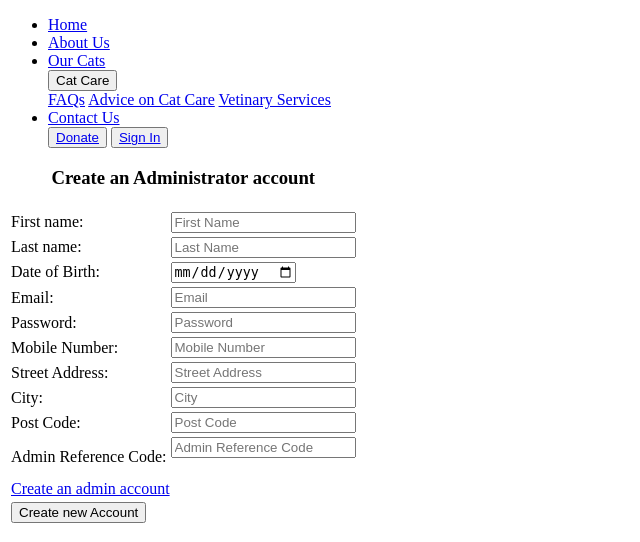
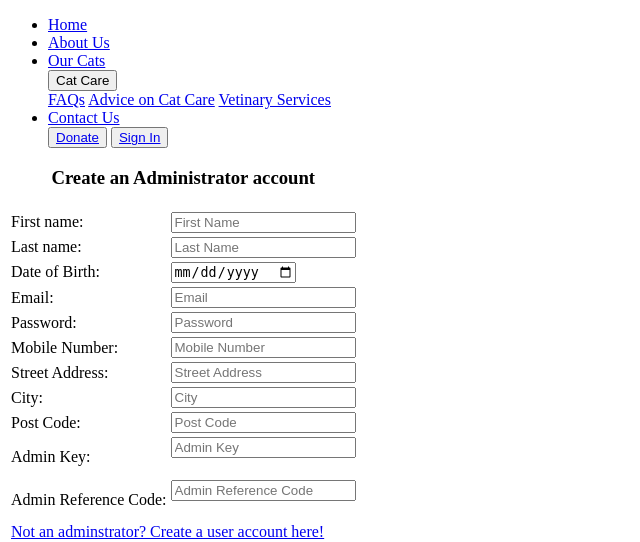
Before and after one commit to dylan3489/cat-website, a PHP site: page /adminSignUpPage.php in a window 1280 px wide. Shown: the part 326-868 px from the top of the page, without its empty margins (0-640 px from the left). Run offline with PHP 8.4, Linux system fonts and the light colour scheme; some libraries are stand-ins or nearby versions; grey boxes are pictures that could not be loaded.

Commit message:
Update adminSignUpPage.php
tested and updated php for connecting to and updating database on account creation

```diff
--- a/nlhPages/adminSignUpPage.php
+++ b/nlhPages/adminSignUpPage.php
@@ -2,7 +2,13 @@
 session_start();
 
 require 'connectdb.php';
-// Check that the form has been submitted, using POST to check for hte submit key.
+
+// if the user is logged in, they are redirected
+if(isset($_SESSION['user_id'])){
+    header('Location:homePage.php');
+    }
+
+// check that the form has been submitted, using POST to check for hte submit key.
 // then assigns the values submitted to variables of the the same name to use in sql queries.
 // password hash hashes the password securely using PHPs built in password_hash() function
 if (isset($_POST["submit"])) {
@@ -10,7 +16,7 @@ if (isset($_POST["submit"])) {
     $last_name = $_POST['last_name'];
     $date_of_birth = $_POST['date_of_birth'];
     $email = $_POST['email'];
-    $password_hash = password_hash($_POST['password_hash'], PASSWORD_DEFAULT);
+    $password_hash = password_hash($_POST['password'], PASSWORD_DEFAULT);
     $phone_number = $_POST['phone_number'];
     $street_address = $_POST['street_address'];
     $city = $_POST['city'];
@@ -18,15 +24,15 @@ if (isset($_POST["submit"])) {
     $admin_key = $_POST['admin_key'];
     $admin_code = $_POST['admin_code'];
 
-    // Get the maximum admin_key currently in the table
+    // get the maximum admin_key currently in the table
     $result = mysqli_query($con, "SELECT MAX(admin_key) AS max_id FROM users");
     $row = mysqli_fetch_assoc($result);
     $max_id = $row['max_id'];
 
-    // Calculate the next admin_key in the database
+    // calculate the next admin_key in the database
     $next_id = $max_id + 1;
 
-    // Verify the email
+    // verify the email is not alerady used
     $verify_query = mysqli_query($con, "SELECT email FROM users WHERE email='$email'");
     if (mysqli_num_rows($verify_query) != 0) {
         echo "<div class='message'>
@@ -36,17 +42,14 @@ if (isset($_POST["submit"])) {
     } else {
         $admin_reference_code = 'admin2319!!';
         if ($admin_code === $admin_reference_code) {
-            mysqli_query($con, "INSERT INTO users (first_name, last_name, date_of_birth, email, password_hash, phone_number, street_address, city, post_code, admin_key admin_status)
+            mysqli_query($con, "INSERT INTO users (first_name, last_name, date_of_birth, email, password_hash, phone_number, street_address, city, post_code, admin_key, admin_status)
                 VALUES ('$first_name', '$last_name', '$date_of_birth', '$email', '$password_hash', '$phone_number', '$street_address', '$city', '$post_code', '$admin_key', 1)") or die("Error Occured");
-            echo "<div class='message'>
-                       <p>Registration Successful!</p>
-                     </div> <br>";
-            header("Location: adminSignInPage.php");
+            echo '<script>alert("Registration Successful! Please sign in!");</script>';
+            echo '<script>window.location.href = "adminSignInPage.php";</script>';
             exit();
         } else {
-            echo "<div class='message'>
-                           <p>Invalid Admin Reference Code!</p>
-                         </div> <br>";
+            echo '<script>alert("Invalid Admin Reference Code!");</script>';
+            echo '<script>window.location.href = "adminSignUpPage.php";</script>';
         }
     }
 }
@@ -60,6 +63,7 @@ if (isset($_POST["submit"])) {
     <title>Administrator Sign Up - Nine Lives Haven</title>
     <meta http-equiv="X-UA-Compatible" content="IE=edge">
     <meta name="viewport" content="width=device-width, initial-scale=1.0">
+    <script src="https://cdn.jsdelivr.net/npm/sweetalert2@11" defer></script>
 </head>
 
 <body>
@@ -245,6 +249,15 @@ if (isset($_POST["submit"])) {
                     </tr>
                     <tr>
                         <td>
+                            <label for="admin_key">Admin Key:</label>
+                        </td>
+                        <td>
+                            <input type="password" id="admin_key" name="admin_key" placeholder="Admin Key"
+                                required><br><br>
+                        </td>
+                    </tr>
+                    <tr>
+                        <td>
                             <label for="admin_code">Admin Reference Code:</label>
                         </td>
                         <td>
@@ -254,12 +267,12 @@ if (isset($_POST["submit"])) {
                     </tr>
                     <tr>
                         <td colspan="2">
-                            <a href="adminSignUpPage.php" class="admin-link">Create an admin account</a>
+                            <a href="userSignUpPage.php" class="admin-link">Not an adminstrator? Create a user account here! </a>
                         </td>
                     </tr>
                     <tr>
                         <td colspan="2">
-                            <input type="submit" id="submit" name="submit" value="Create new Account">
+                            <input type="submit" id="submit" name="submit" value="Register">
                         </td>
                     </tr>
                 </table>
```
